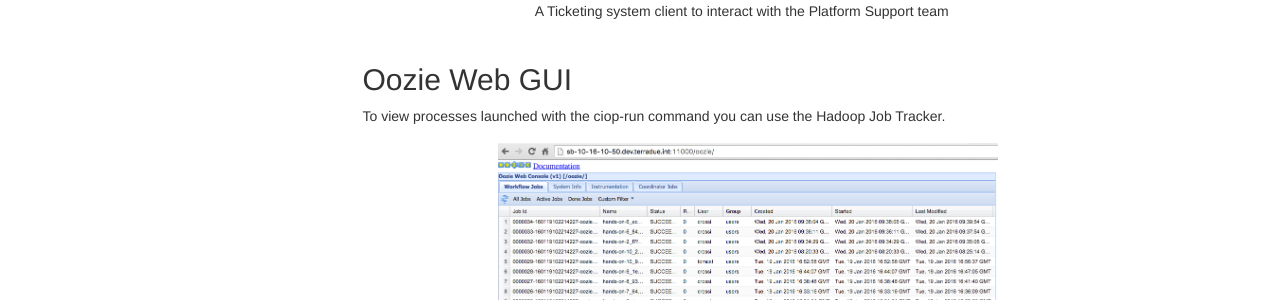
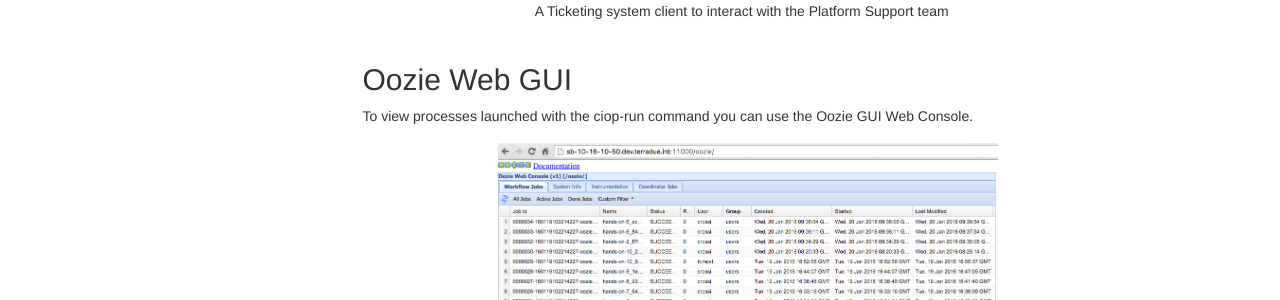
Before and after one commit to Terradue/doc-developer-sandbox, a Sphinx documentation site: the page built from source/start/discover.rst, in a window 1280 px wide and 900 px high, scrolled down 2248 px. Shown: the part 152-452 px from the top of the window. Built offline with Sphinx 7.4.7, drawn with Linux system fonts in a browser that asks for light colours; pages that are not in the unit, such as notebooks, are missing from menus.

Commit message:
Fixing typo in Discover the Sandbox services & tools

```diff
--- a/source/start/discover.rst
+++ b/source/start/discover.rst
@@ -73,7 +73,7 @@
 Oozie Web GUI
 +++++++++++++++++++
 
-To view processes launched with the ciop-run command you can use the Hadoop Job Tracker.
+To view processes launched with the ciop-run command you can use the Oozie GUI Web Console.
 
 .. figure:: assets/oozie_console.png
   :width: 500px
```
